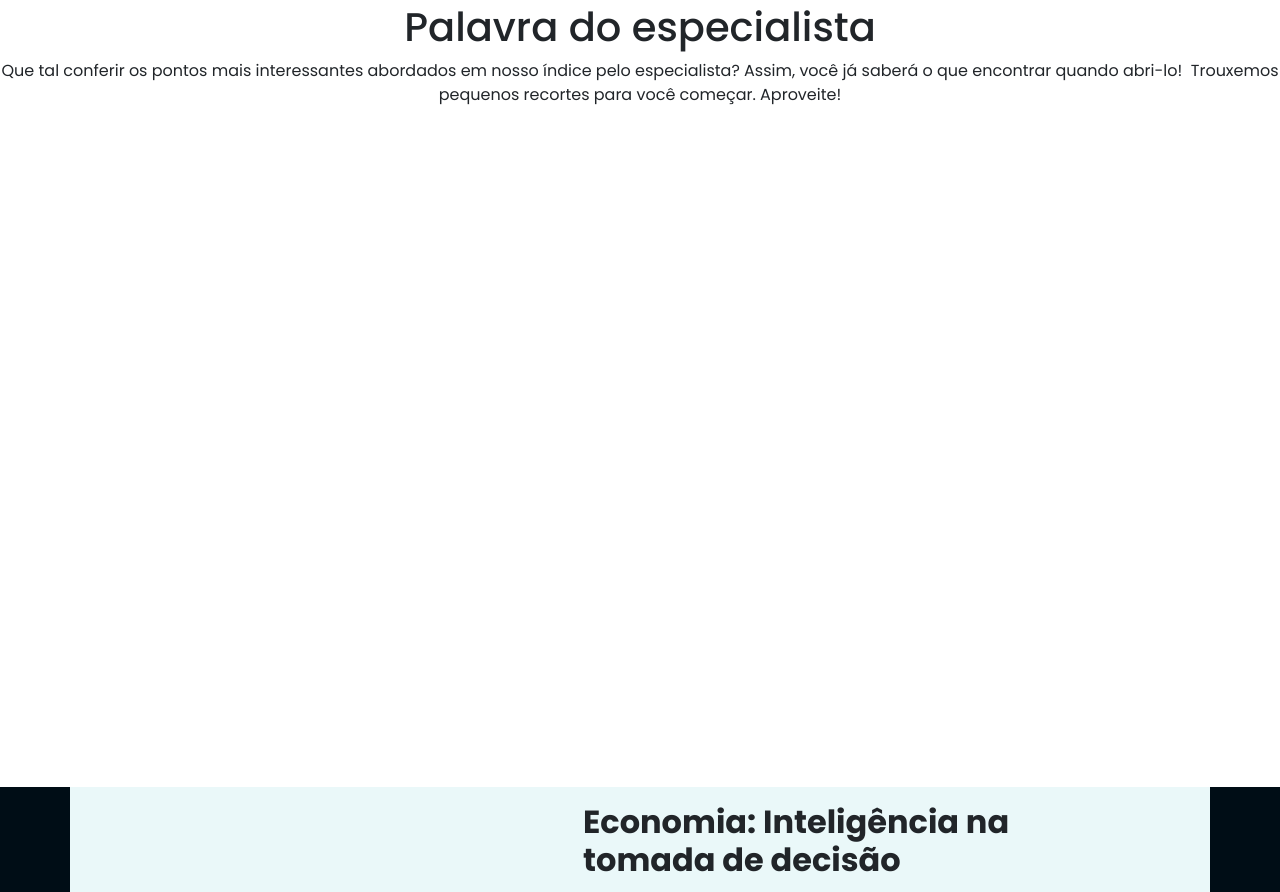
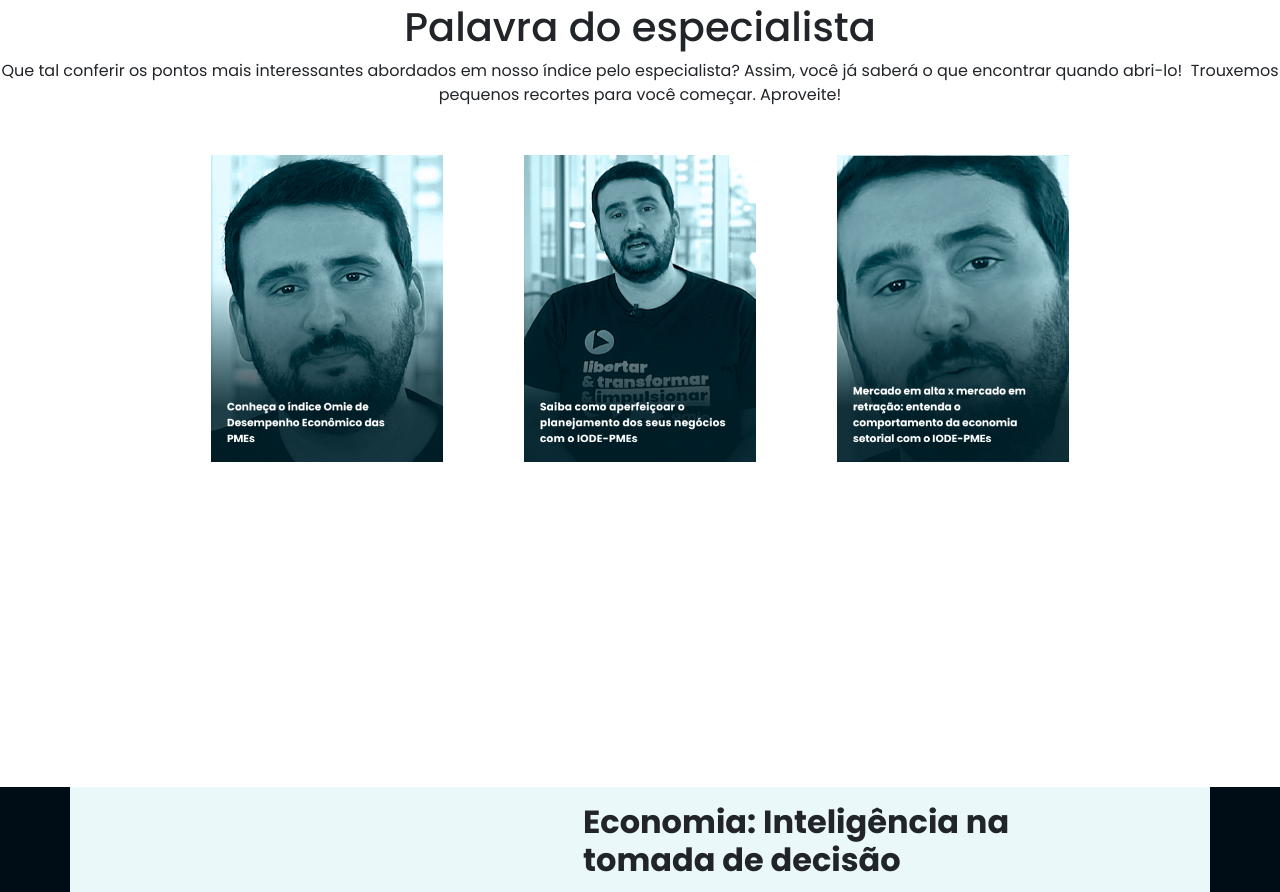
Before and after one commit to Nils0n/iode-landingpage, a plain HTML site: page index.html in a window 1280 px wide. Shown: the part 6923-7815 px from the top of the page. Drawn offline with nearby package versions, Linux system fonts and the light colour scheme.

Commit message:
feat: add container flex images midia

```diff
--- a/index.html
+++ b/index.html
@@ -552,6 +552,22 @@
                 <span class="visually-hidden">Next</span>
             </button>
         </div>
+
+        <div class="container d-none d-md-flex gap-1 w-75 mt-5">
+            <div class="">
+                <img class="img-midia w-75" src="assets/images/espec-lancamento.png"
+                    alt="Capa do vídeo: Conheça o índice Omie de Desempenho Econômico das">
+            </div>
+            <div class="">
+                <img class="img-midia w-75" src="assets/images/espec-lancamento-2.png"
+                    alt="Capa do vídeo: Saiba como aperfeiçoar o planejamento dos seus negócios com o IODE-PMEs">
+            </div>
+            <div class="">
+                <img class="img-midia w-75" src="assets/images/espec-lancamento-3.png"
+                    alt="Capa do vídeo: Mercado em alta x mercado em retração: entenda o comportamento da economia setorial com o IODE-PMEs">
+            </div>
+        </div>
+
     </section>
 
 
```
